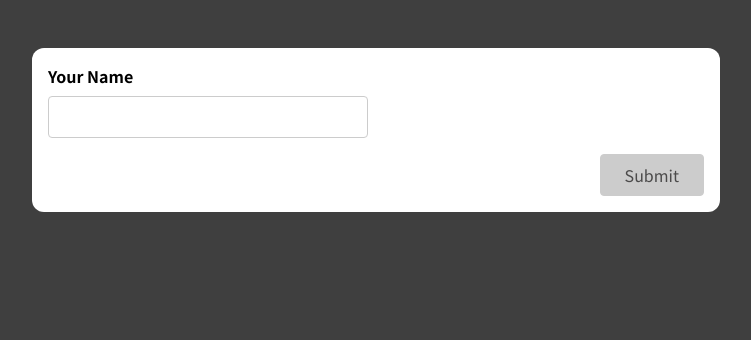
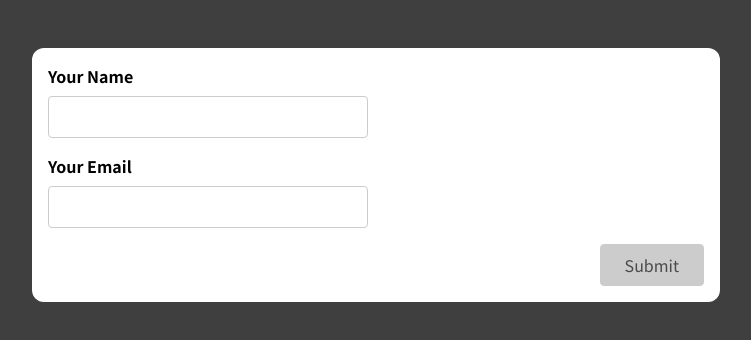
Before and after one commit to RahulFernando/react-form, a React (Create React App) app: page / in a window 1280 px wide. Shown: the top 340 px of the page, without its empty margins (264-1015 px from the left). Built offline with nearby package versions, Linux system fonts and the light colour scheme.

Commit message:
email input

```diff
--- a/src/components/SimpleInput.js
+++ b/src/components/SimpleInput.js
@@ -1,26 +1,49 @@
-import { useState, useEffect } from 'react';
+import { useState } from 'react';
 
 const SimpleInput = (props) => {
   const [enteredName, setEnteredName] = useState('');
+  const [enteredEmail, setEnteredEmail] = useState('');
   const [enteredNameTouched, setEnteredNameTouched] = useState(false);
+  const [enteredEmailTouched, setEnteredEmailTouched] = useState(false);
 
   const enteredNameValid = enteredName.trim() !== '';
+  const enteredEmailValid = /^\w+([\.-]?\w+)*@\w+([\.-]?\w+)*(\.\w{2,3})+$/.test(enteredEmail);
   const nameInputIsValid = !enteredNameValid && enteredNameTouched;
+  const emailInputIsValid = !enteredEmailValid && enteredEmailTouched;
+
   const nameInputClasses = nameInputIsValid
     ? 'form-control invalid'
     : 'form-control';
+
+  const emailInputClasses = emailInputIsValid
+    ? 'form-control invalid'
+    : 'form-control';
+
   let formIsValid = false;
 
-  if (enteredNameValid) {
+  if (enteredNameValid && enteredEmailValid) {
     formIsValid = true;
   }
 
   const changeInputHandler = (e) => {
-    setEnteredName(e.target.value);
+    const { id, value } = e.target;
+
+    if (id === 'name') {
+      setEnteredName(value);
+    }
+    if (id === 'email') {
+      setEnteredEmail(value)
+    }
   };
 
   const onBlurHandler = (e) => {
-    setEnteredNameTouched(true);
+    if (e.target.id === 'name') {
+      setEnteredNameTouched(true);
+    }
+
+    if (e.target.id === 'email') {
+      setEnteredEmailTouched(true);
+    }
   };
 
   const submitHandler = (e) => {
@@ -33,7 +56,9 @@ const SimpleInput = (props) => {
     }
 
     setEnteredName('');
+    setEnteredEmail('');
     setEnteredNameTouched(false);
+    setEnteredEmailTouched(false);
   };
 
   return (
@@ -49,6 +74,17 @@ const SimpleInput = (props) => {
         />
         {nameInputIsValid && <p className="error-text">Name is required</p>}
       </div>
+      <div className={emailInputClasses}>
+        <label htmlFor="name">Your Email</label>
+        <input
+          type="text"
+          id="email"
+          value={enteredEmail}
+          onChange={changeInputHandler}
+          onBlur={onBlurHandler}
+        />
+        {emailInputIsValid && <p className="error-text">Provide valid email</p>}
+      </div>
       <div className="form-actions">
         <button disabled={!formIsValid}>Submit</button>
       </div>
```
Also changed, not shown: 1 other file (tests, documents, lock files or other folders).
